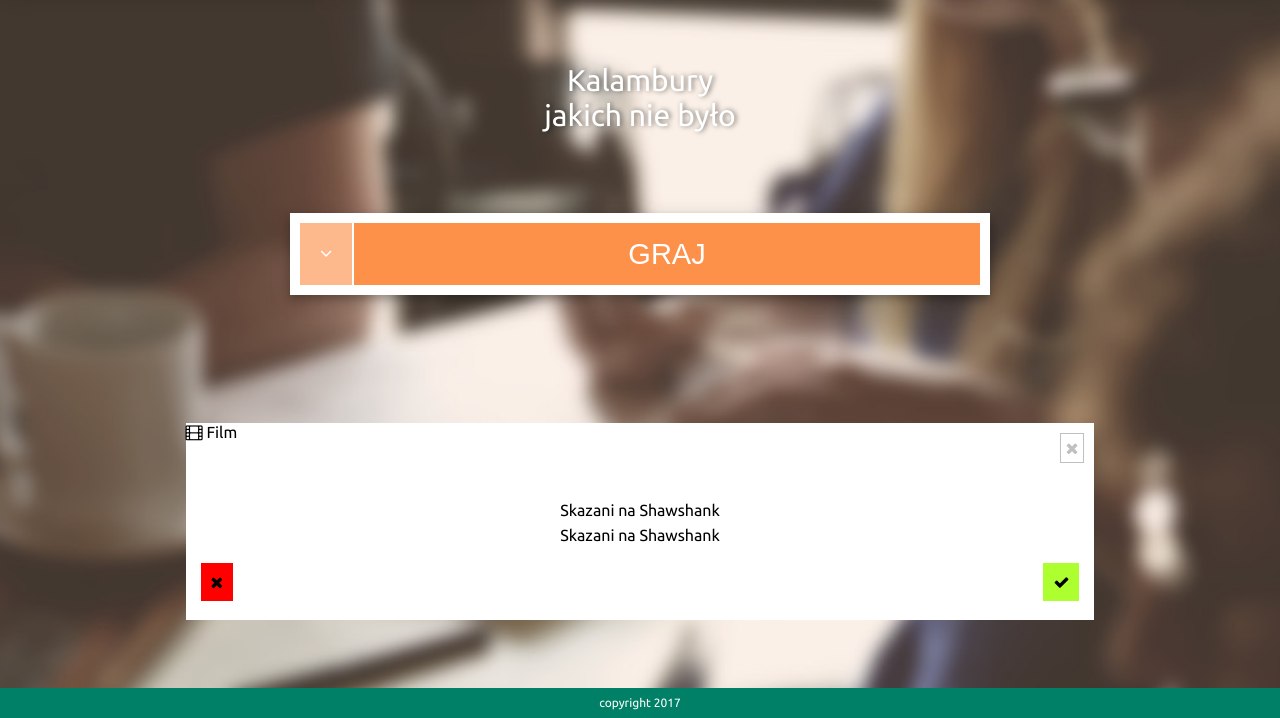
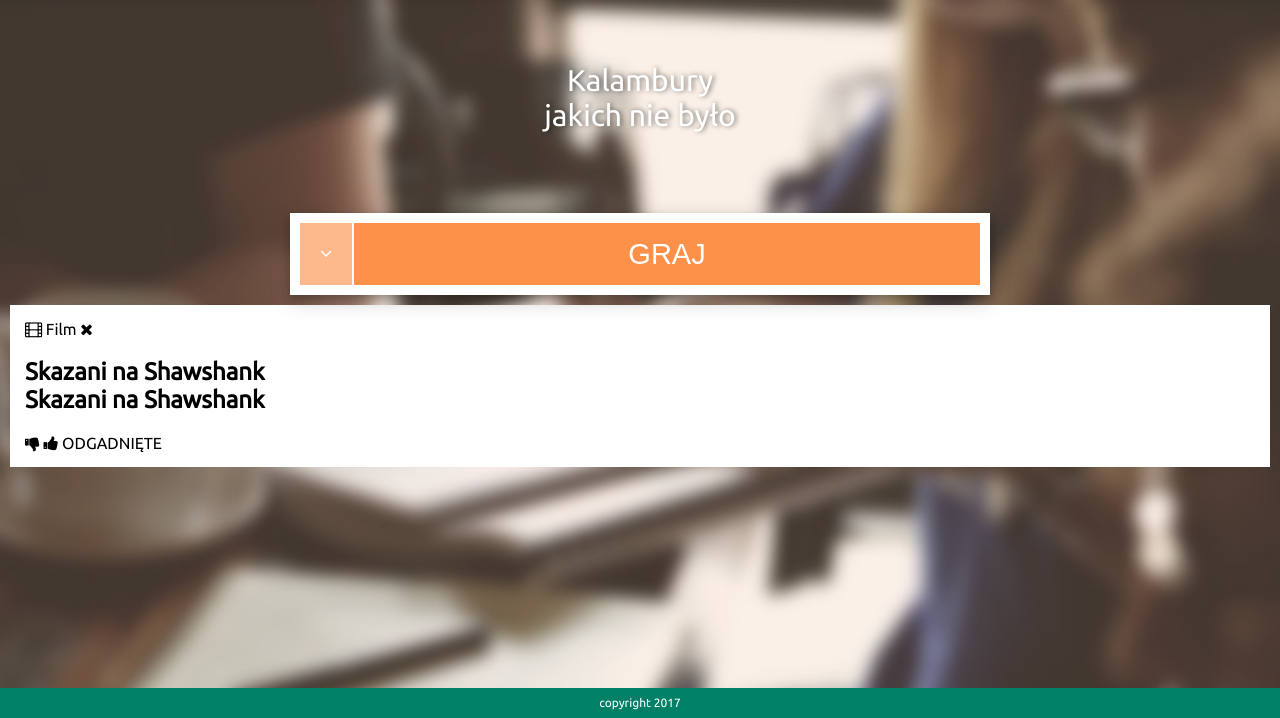
Before and after one commit to KrugerTheFirst/Kalambury, a website: page index.html in a window 1280 px wide. Shown: the part 82-800 px from the top of the page. Drawn offline with nearby package versions, Linux system fonts and the light colour scheme; files that its build step writes are made by us from their sources; files whose address does not match are found by name.

Commit message:
feat(game): style game

```diff
--- a/index.html
+++ b/index.html
@@ -44,20 +44,30 @@
             <li><i class="fa fa-gift" aria-hidden="true"></i> Rzecz</li>
         </ul>
     </section>
+
     <section class="game">
-        <i class="fa fa-film" aria-hidden="true"></i> Film
-        <div class="game-quit">
-            <span id="close"><i class="fa fa-times" aria-hidden="true"></i></span>
+
+        <div class="game-header">
+            <span class="game-category">
+                <i class="fa fa-film" aria-hidden="true"></i> <span data-phrase-category>Film</span>
+            </span>
+
+            <span data-restart><i class="fa fa-times" aria-hidden="true"></i></span>
         </div>
-        <div class="game-word">
+
+        <h2 data-phrase>
             Skazani na Shawshank<br/>Skazani na Shawshank
-        </div>
-        <div class="game-wrong">
-            <i class="fa fa-times" aria-hidden="true"></i>
-        </div>
-        <div class="game-true">
-            <i class="fa fa-check" aria-hidden="true"></i>
-        </div>
+        </h2>
+
+
+        <span class="game-button" data-phrase-wrong>
+            <i class="fa fa-thumbs-down" aria-hidden="true"></i>
+        </span>
+
+        <span class="game-button game-button--good" data-phrase-ok>
+            <i class="fa fa-thumbs-up" aria-hidden="true"></i>
+            ODGADNIĘTE
+        </span>
     </section>
 
 
--- a/src/scss/modules/_game.scss
+++ b/src/scss/modules/_game.scss
@@ -1,40 +1,20 @@
 .game {
   font-family: "Ubuntu", sans-serif;
   background: white;
-  margin-top: 10%;
-  margin-left: 14.5%;
-  margin-right: 14.5%;
-  height: 197px;
+  min-height: 100px;
+  margin: 10px;
+  padding: 15px;
 
 
-  &-quit {
-    float: right;
-    margin: 10px 10px 26px 0px;
-    border: solid 1px;
-    padding: 5px;
-    color: silver;
+  &-header {
+
   }
 
-  &-word {
-    text-align: center;
-    margin: 17px 17px 0px 17px;
-    line-height: 25px;
-    padding-top: 40px;
+  &-category {
+
   }
 
-  &-wrong {
-    float: left;
-    margin: 15px 0px 19px 15px;
-    background: red;
-    padding: 10px;
-    display: block;
-  }
 
-  &-true {
-    float: right;
-    display: block;
-    background: greenyellow;
-    margin: 15px 15px 19px 0px;
-    padding: 10px;
-  }
+
+
 }
```
